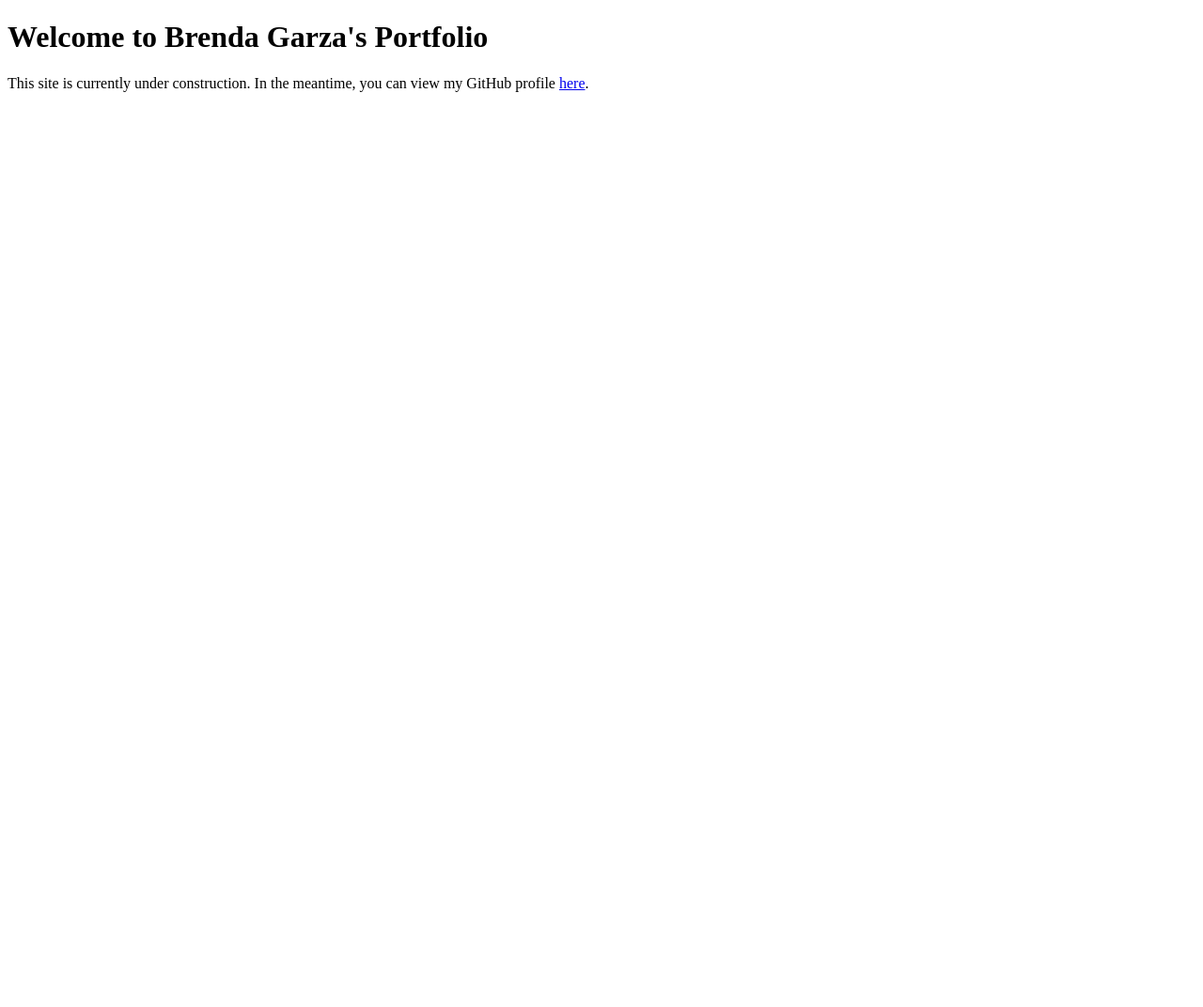
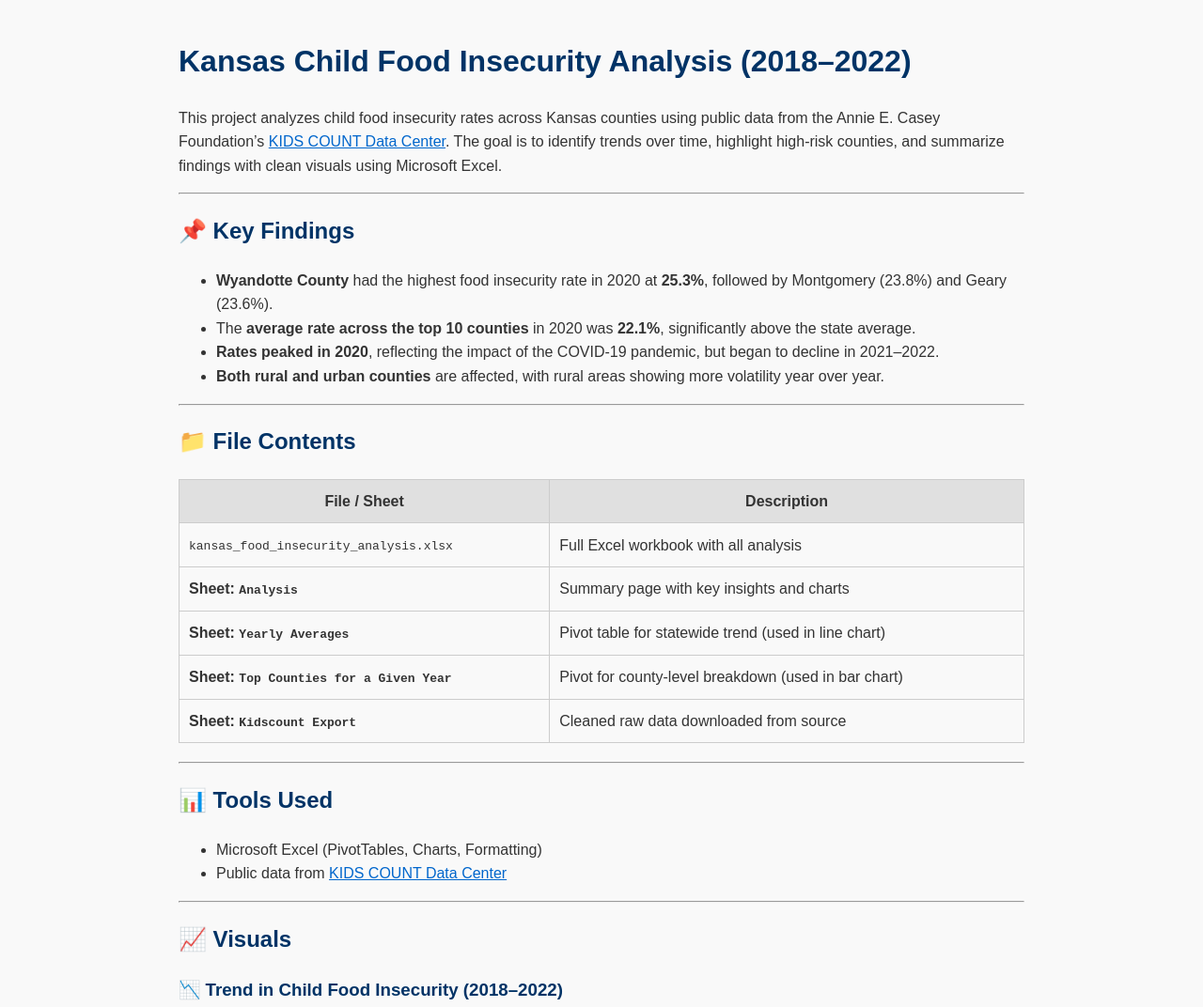
Before and after one commit to Celesteg55/Kansas-food-insecurity-analysis, a plain HTML site: page index.html in a window 1280 px wide. Shown: the top 1072 px of the page at 94% size. Before the commit the page ends 800 px from the top, so only its background shows below. Drawn offline with Linux system fonts and the light colour scheme.

Commit message:
Update index.html

```diff
--- a/index.html
+++ b/index.html
@@ -1,11 +1,135 @@
 <!DOCTYPE html>
 <html lang="en">
 <head>
-  <meta charset="UTF-8">
-  <title>Brenda Garza | Data Analyst</title>
+  <meta charset="UTF-8" />
+  <title>Kansas Child Food Insecurity Analysis</title>
+  <style>
+    body {
+      font-family: Arial, sans-serif;
+      line-height: 1.6;
+      max-width: 900px;
+      margin: 40px auto;
+      padding: 0 20px;
+      background: #f9f9f9;
+      color: #333;
+    }
+    h1, h2, h3 {
+      color: #003366;
+    }
+    table {
+      border-collapse: collapse;
+      width: 100%;
+      margin: 20px 0;
+    }
+    table, th, td {
+      border: 1px solid #ccc;
+      padding: 10px;
+    }
+    th {
+      background-color: #e0e0e0;
+    }
+    img {
+      max-width: 100%;
+      height: auto;
+    }
+    a {
+      color: #0066cc;
+    }
+  </style>
 </head>
 <body>
-  <h1>Welcome to Brenda Garza's Portfolio</h1>
-  <p>This site is currently under construction. In the meantime, you can view my GitHub profile <a href="https://github.com/brendagarza" target="_blank">here</a>.</p>
+
+  <h1>Kansas Child Food Insecurity Analysis (2018–2022)</h1>
+
+  <p>This project analyzes child food insecurity rates across Kansas counties using public data from the Annie E. Casey Foundation’s <a href="https://datacenter.aecf.org/data/tables/10238-food-insecurity" target="_blank">KIDS COUNT Data Center</a>. The goal is to identify trends over time, highlight high-risk counties, and summarize findings with clean visuals using Microsoft Excel.</p>
+
+  <hr>
+
+  <h2>📌 Key Findings</h2>
+  <ul>
+    <li><strong>Wyandotte County</strong> had the highest food insecurity rate in 2020 at <strong>25.3%</strong>, followed by Montgomery (23.8%) and Geary (23.6%).</li>
+    <li>The <strong>average rate across the top 10 counties</strong> in 2020 was <strong>22.1%</strong>, significantly above the state average.</li>
+    <li><strong>Rates peaked in 2020</strong>, reflecting the impact of the COVID-19 pandemic, but began to decline in 2021–2022.</li>
+    <li><strong>Both rural and urban counties</strong> are affected, with rural areas showing more volatility year over year.</li>
+  </ul>
+
+  <hr>
+
+  <h2>📁 File Contents</h2>
+  <table>
+    <tr>
+      <th>File / Sheet</th>
+      <th>Description</th>
+    </tr>
+    <tr>
+      <td><code>kansas_food_insecurity_analysis.xlsx</code></td>
+      <td>Full Excel workbook with all analysis</td>
+    </tr>
+    <tr>
+      <td><strong>Sheet: <code>Analysis</code></strong></td>
+      <td>Summary page with key insights and charts</td>
+    </tr>
+    <tr>
+      <td><strong>Sheet: <code>Yearly Averages</code></strong></td>
+      <td>Pivot table for statewide trend (used in line chart)</td>
+    </tr>
+    <tr>
+      <td><strong>Sheet: <code>Top Counties for a Given Year</code></strong></td>
+      <td>Pivot for county-level breakdown (used in bar chart)</td>
+    </tr>
+    <tr>
+      <td><strong>Sheet: <code>Kidscount Export</code></strong></td>
+      <td>Cleaned raw data downloaded from source</td>
+    </tr>
+  </table>
+
+  <hr>
+
+  <h2>📊 Tools Used</h2>
+  <ul>
+    <li>Microsoft Excel (PivotTables, Charts, Formatting)</li>
+    <li>Public data from <a href="https://datacenter.aecf.org/data/tables/10238-food-insecurity" target="_blank">KIDS COUNT Data Center</a></li>
+  </ul>
+
+  <hr>
+
+  <h2>📈 Visuals</h2>
+
+  <h3>📉 Trend in Child Food Insecurity (2018–2022)</h3>
+  <img src="line_chart.png" alt="Line Chart showing average food insecurity trend from 2018 to 2022">
+  <p><strong>Figure 1:</strong> Statewide child food insecurity peaked in 2020 at 16.8%, then declined in 2021–2022.</p>
+
+  <h3>🏆 Top 10 Kansas Counties by Food Insecurity (2020)</h3>
+  <img src="bar_chart.png" alt="Bar Chart showing top 10 counties with highest food insecurity in 2020">
+  <p><strong>Figure 2:</strong> Wyandotte, Montgomery, and Geary counties led in food insecurity in 2020, with rates exceeding 23%.</p>
+
+  <hr>
+
+  <h2>📥 Data Source</h2>
+  <p>
+    Data downloaded from:<br>
+    <a href="https://datacenter.aecf.org/data/tables/10238-food-insecurity" target="_blank">
+      https://datacenter.aecf.org/data/tables/10238-food-insecurity
+    </a>
+  </p>
+
+  <hr>
+
+  <h2>📘 Workbook Overview</h2>
+  <p>The <code>kansas_food_insecurity_cleaned.xlsx</code> Excel workbook contains a comprehensive analysis of child food insecurity rates across Kansas counties from 2018 to 2022. It includes:</p>
+  <ul>
+    <li>Cleaned and structured raw data imported from the KIDS COUNT Data Center.</li>
+    <li>PivotTables summarizing yearly average food insecurity rates statewide and detailed county-level statistics.</li>
+    <li>Visualizations such as line and bar charts highlighting trends over time and identifying the top 10 counties most affected in 2020.</li>
+    <li>An Analysis sheet providing key insights and findings, aimed at informing data-driven decisions around food security and community support programs.</li>
+  </ul>
+
+  <hr>
+
+  <h2>✍️ Author</h2>
+  <p><strong>Brenda Garza</strong><br>
+  Aspiring Data Analyst | Business Administration Graduate<br>
+  📍 Based in Fort Riley, KS</p>
+
 </body>
 </html>
```
